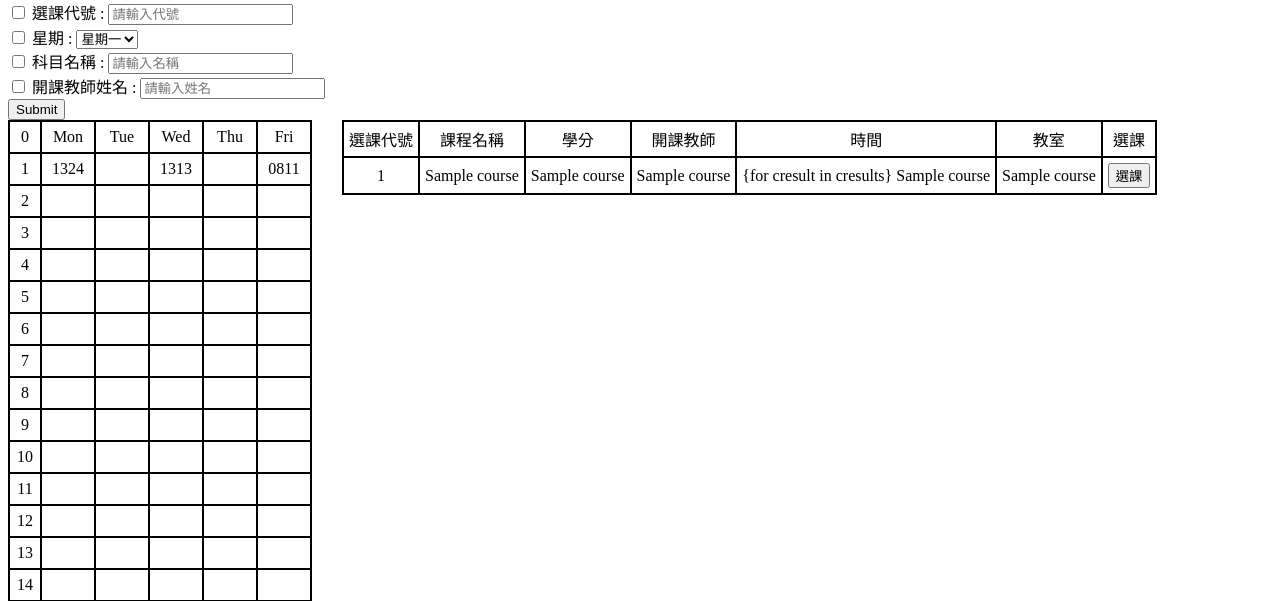
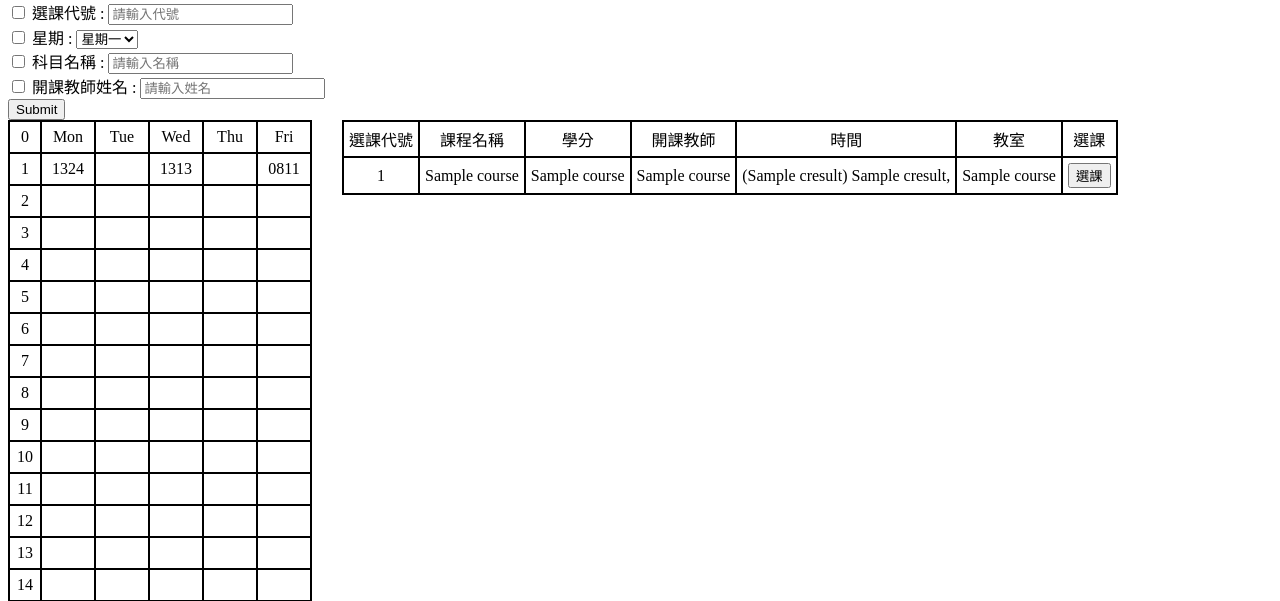
Before and after one commit to taxihuang030926/classSelectionProj, a Flask app: template templates/search.html in a window 1280 px wide. Shown: the part 32-633 px from the top of the page. Run offline with Flask 3, Linux system fonts and the light colour scheme; the template is opened without the code that fills it: most values are stand-ins (such as "Sample title", 1, 10 or a date in 2020); parts of the project's set-up code (start-up, migrations or seed data) failed here and were passed over.

Commit message:
config & opt search func

```diff
--- a/main.py
+++ b/main.py
@@ -107,17 +107,37 @@ def search():
             print("cond4")
             query += ' AND courses.instructor LIKE "%{iname}%"'.format(iname=INAME)
 
-    if not (CODE or DAY or CNAME or INAME):
+    if not ((CODE or DAY or CNAME or INAME) and (SC == "on" or SD == "on" or SCN == "on" or SI == "on")):
         query += '""'
     else:
-        cursor.execute(query + ' AND Course_Session.Course_ID=Courses.Course_ID ORDER BY Course_Session.Session_ID;')
-        cresult = cursor.fetchall()
         query += ' AND Course_Session.Course_ID=Courses.Course_ID AND Course_Session.Session_ID LIKE "%-1%" ORDER BY Course_Session.Session_ID '
 
     query += ';'
     print(query)
     cursor.execute(query)
     result = cursor.fetchall()
+    cquery = 'SELECT courses.*, Course_Session.Session_Day, Course_Session.Session_RTime, course_session.Classroom,course_session.Session_ID FROM Courses, Course_Session WHERE'
+    print("result: ")
+    print(result)
+    if len(result) != 0:
+        for i in result:
+            if i :
+                print("hi i is exe")
+                if(result.index(i) == 0):
+                    cquery += ' ('
+                cquery += ' courses.course_id="{code}"'.format(code=i[0])
+
+            if result.index(i) != len(result) - 1:
+                cquery += ' OR'
+            else:
+                cquery += ') AND Course_Session.Course_ID=Courses.Course_ID;'
+    else:
+        cquery += '"";'
+
+
+    print("cq: " + cquery)
+    cursor.execute(cquery)
+    cresult = cursor.fetchall()
     print(result)
     print("cresult: ")
     print(cresult)
--- a/templates/search.html
+++ b/templates/search.html
@@ -190,11 +190,16 @@
                 <td>{{course[1]}}</td>
                 <td>{{course[6]}}</td>
                 <td>{{course[5]}}</td>
+
                 <td>
-                    {for cresult in cresults}
-                    {{course[7]}}
+                    {% for cresult in cresults %}
+                        {% if cresult[0] == course[0] %}
+                             ({{cresult[8]}}) {{cresult[7]}},
+                        {% endif %}
 
+                    {% endfor %}
                 </td>
+
                 <td>{{course[9]}}</td>
                 <td><button>選課</button></td>
             </tr>
```
